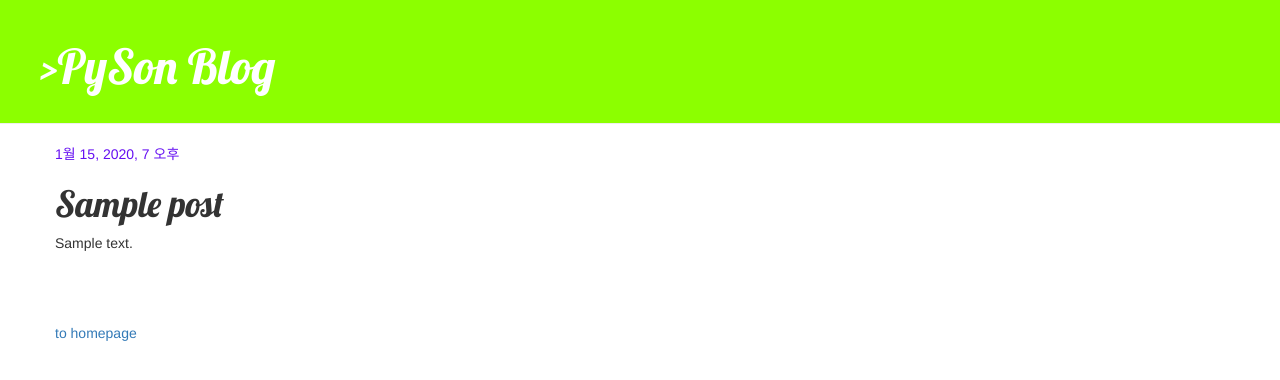
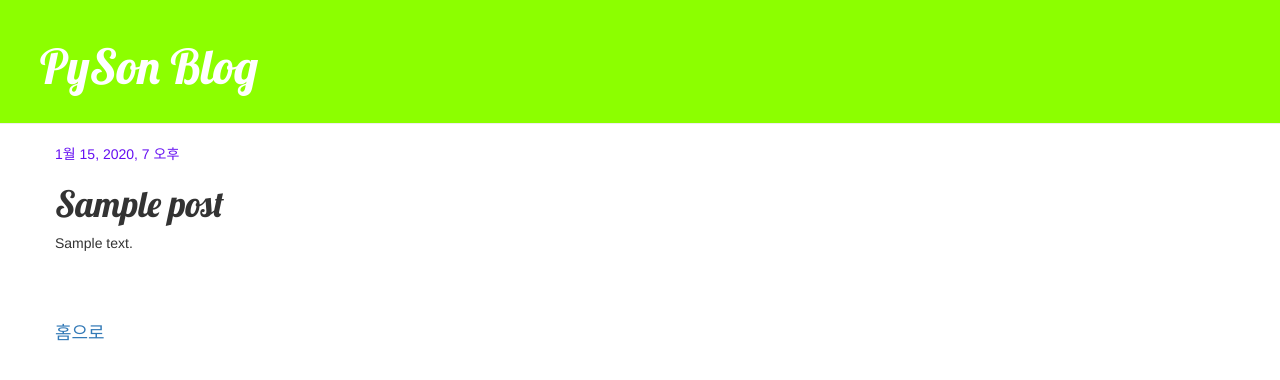
Before and after one commit to taeryu/DjangoTutorial, a Django app: page /post/1/ in a window 1280 px wide. Shown: the top 380 px of the page. Run offline with Django 3.2, Linux system fonts and the light colour scheme; tables that the repository leaves empty hold one stand-in row (values such as "Sample post"); some libraries are stand-ins or nearby versions.

Commit message:
cleaded up3

```diff
--- a/blog/templates/blog/base.html
+++ b/blog/templates/blog/base.html
@@ -17,7 +17,7 @@
                 <span class="glyphicon glyphicon-pencil"></span>
                 </a>
             {% endif %}
-          <h1><a href="{% url 'post_list' %}">>PySon Blog</a></h1>
+          <h1><a href="{% url 'post_list' %}">PySon Blog</a></h1>
             </div>
                 <div class="content container">
                     <div class="row">
--- a/blog/templates/blog/post_detail.html
+++ b/blog/templates/blog/post_detail.html
@@ -17,8 +17,6 @@
         <p>{{ post.text|linebreaksbr }}</p>
     </div>
 
-  <p><a href="{% url 'post_list' %}">to homepage</a></p>
-
-
+  <h4><a href="{% url 'post_list' %}">홈으로</a></h4>
 
 {% endblock %}
```
